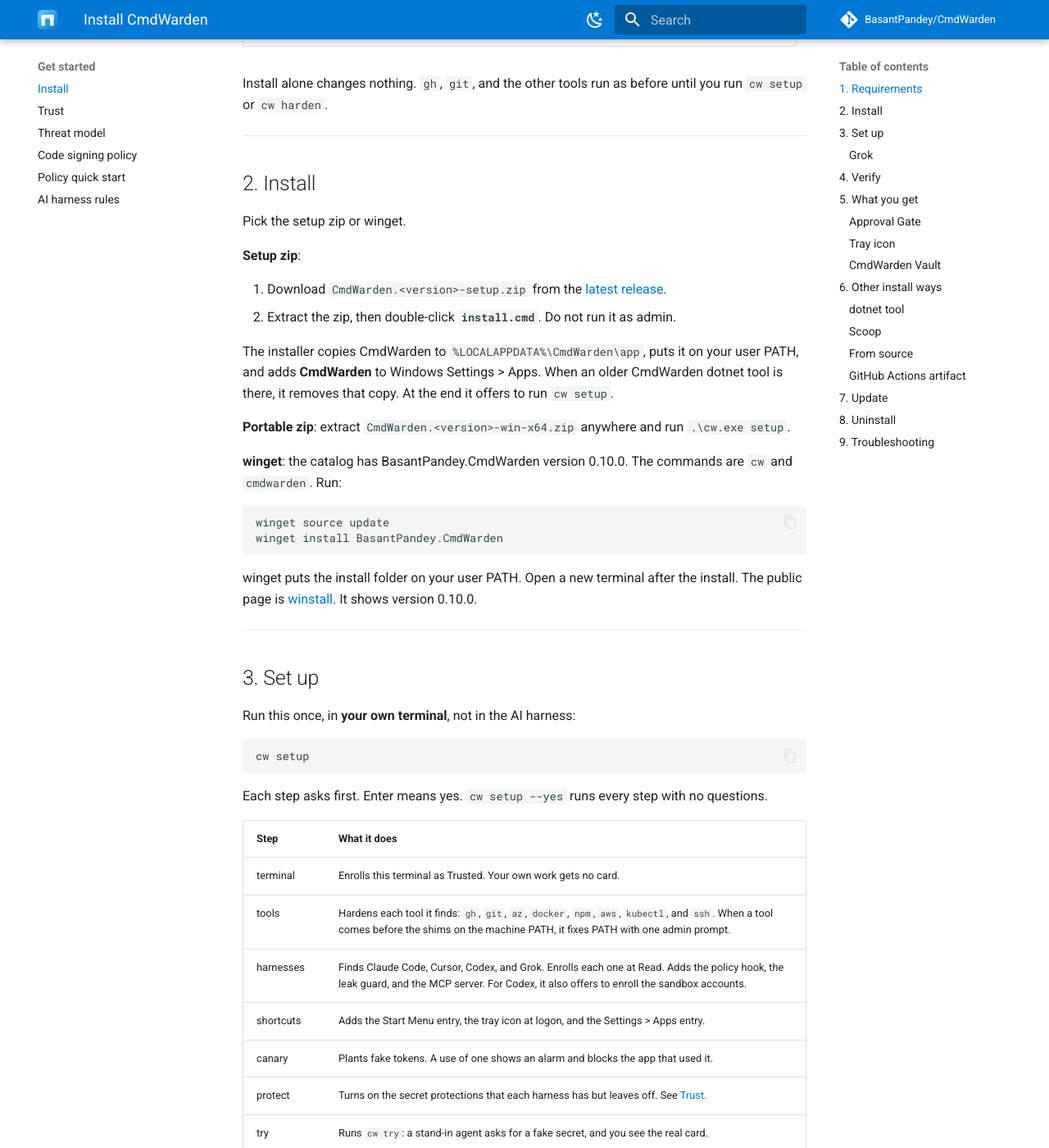
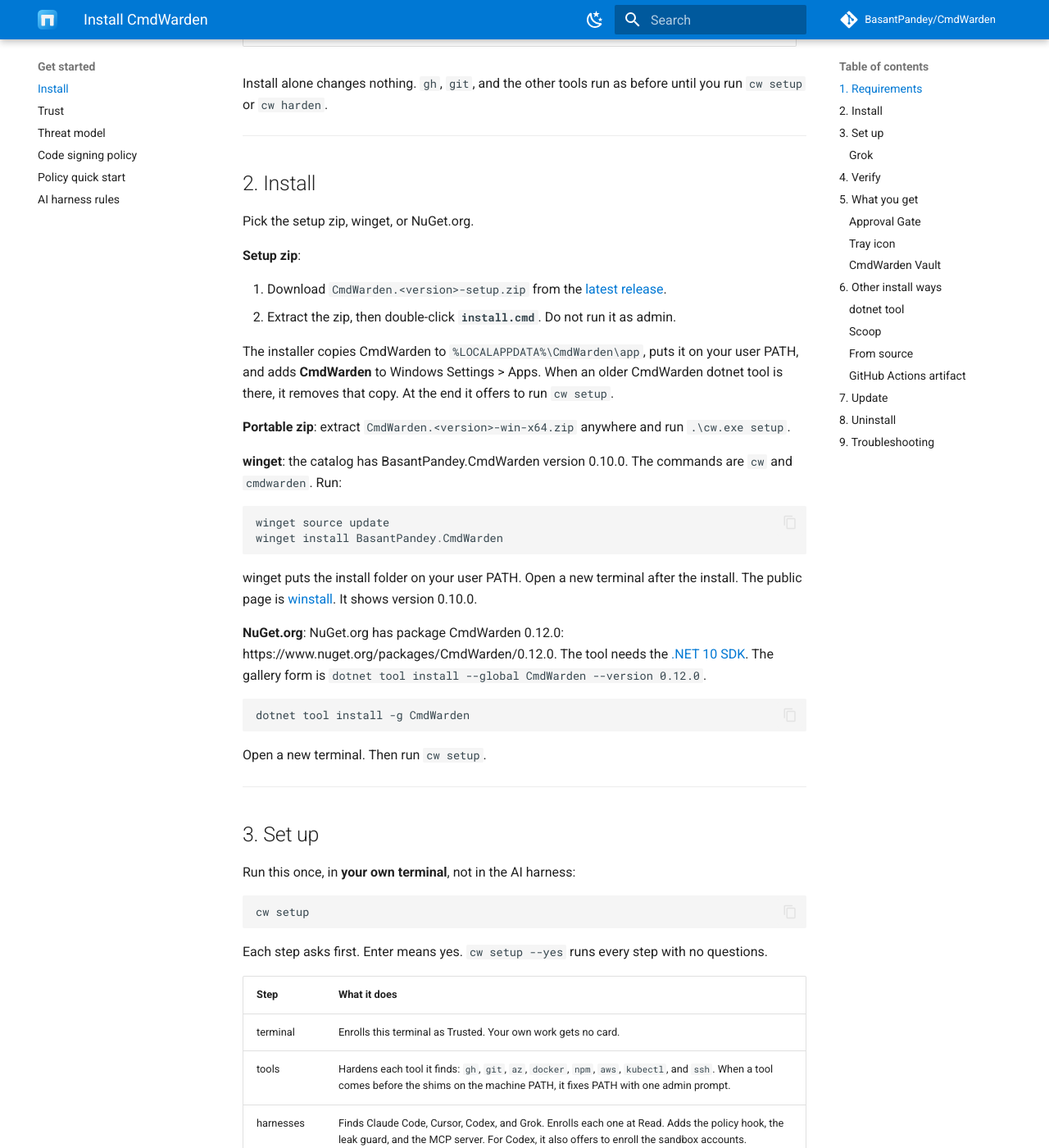
Before and after one commit to BasantPandey/CmdWarden, an MkDocs documentation site: the page built from docs/install.md, in a window 1280 px wide and 1400 px high, scrolled down 963 px. Shown: the whole window at 82% size. Built offline with MkDocs 1.6.1 and Material for MkDocs 9.7.7, drawn with Linux system fonts in a browser that asks for light colours; comment, search, counter and statistics services are not loaded.

Commit message:
List NuGet.org next to the other install ways. The package is CmdWarden 0.12.0. The command is dotnet tool install -g CmdWarden. Winget stays at BasantPandey.CmdWarden 0.10.0.

````diff
--- a/docs/install.md
+++ b/docs/install.md
@@ -1,6 +1,6 @@
 ---
 title: Install CmdWarden
-description: Install CmdWarden on Windows with winget or the setup zip. It carries its own .NET runtime, needs no admin prompt, and cw setup does the rest.
+description: Install CmdWarden on Windows with the setup zip, winget, or NuGet.org. It carries its own .NET runtime, needs no admin prompt, and cw setup does the rest.
 ---
 
 # Install CmdWarden
@@ -34,7 +34,7 @@
 
 ## 2. Install
 
-Pick the setup zip or winget.
+Pick the setup zip, winget, or NuGet.org.
 
 **Setup zip**:
 
@@ -53,6 +53,14 @@
 ```
 
 winget puts the install folder on your user PATH. Open a new terminal after the install. The public page is [winstall](https://winstall.app/apps/BasantPandey.CmdWarden). It shows version 0.10.0.
+
+**NuGet.org**: NuGet.org has package CmdWarden 0.12.0: https://www.nuget.org/packages/CmdWarden/0.12.0. The tool needs the [.NET 10 SDK](https://dotnet.microsoft.com/download). The gallery form is `dotnet tool install --global CmdWarden --version 0.12.0`.
+
+```powershell
+dotnet tool install -g CmdWarden
+```
+
+Open a new terminal. Then run `cw setup`.
 
 ---
 
````
Also changed, not shown: README.md (+9 -1 lines), docs/command-walkthrough.md (+12 -0 lines), docs/index.md (+1 -1 lines), docs/spec/cmdwarden.md (+1 -1 lines), packaging/README.md (+10 -1 lines).
